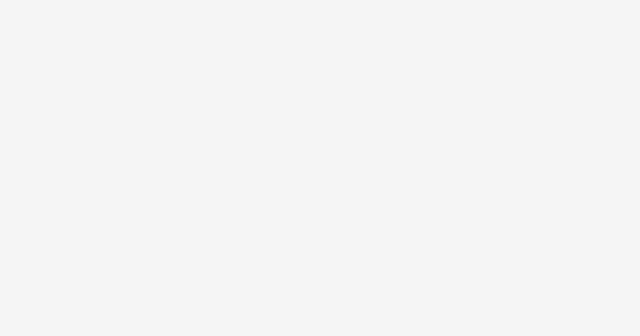
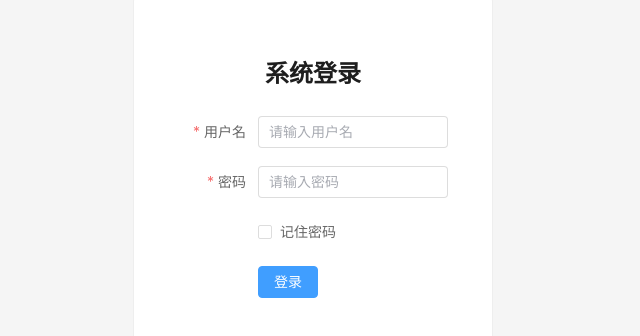
Before and after one commit to huarong290/vue3-vite-admin, a Vue app: page /login in a window 1280 px wide. Before the commit this address had no page. Shown: the part 224-560 px from the top of the page, without its empty margins (327-967 px from the left). Built offline with nearby package versions, Linux system fonts and the light colour scheme.

Commit message:
feat(header): 登录页面v1.0

```diff
--- a/src/components/layout/AppHeader.vue
+++ b/src/components/layout/AppHeader.vue
@@ -48,7 +48,7 @@
         <template #dropdown>
           <el-dropdown-menu>
             <el-dropdown-item>个人设置</el-dropdown-item>
-            <el-dropdown-item divided>退出登录</el-dropdown-item>
+            <el-dropdown-item divided @click="logout">退出登录</el-dropdown-item>
           </el-dropdown-menu>
         </template>
       </el-dropdown>
@@ -60,6 +60,8 @@
 import { useThemeStore } from '@/stores/modules/theme/theme.ts'
 import { ref } from 'vue'
 import { Expand, Fold, Close, FullScreen, Sunny, Moon } from '@element-plus/icons-vue'
+import {ElMessage} from "element-plus";
+import router from "@/router";
 
 defineProps<{ isCollapse: boolean }>()
 
@@ -82,6 +84,15 @@ function toggleFullscreen() {
     isFullscreen.value = false
   }
 }
+function logout() {
+  // 清理 token
+  localStorage.removeItem('token')
+  localStorage.removeItem('saved-username')
+  localStorage.removeItem('saved-password')
+
+  ElMessage.success('已退出登录')
+  router.push('/login')
+}
 </script>
 
 <style scoped lang="scss"></style>
--- a/src/components/layout/AppSideMenu.vue
+++ b/src/components/layout/AppSideMenu.vue
@@ -2,25 +2,35 @@
 
 <template>
   <transition name="sidebar-collapse">
-    <el-menu router :default-active="$route.path" :collapse="collapse" class="sidebar-menu">
-      <SideMenuItem v-for="route in menuRoutes" :key="route.name ?? route.path" :route="route" />
+    <el-menu router :default-active="$route.path" :collapse="collapse" class="sidebar-menu" unique-opened>
+      <!-- 遍历顶层路由，递归渲染 -->
+      <SideMenuItem v-for="route in menuRoutes" :key="route.name ?? route.path" :route="route" :collapse="collapse" />
     </el-menu>
   </transition>
 </template>
 
 <script setup lang="ts">
 import { computed } from 'vue'
-import { useRouter, type RouteRecordRaw } from 'vue-router'
+import {useRouter, type RouteRecordRaw, type RouteRecord} from 'vue-router'
 import SideMenuItem from './SideMenuItem.vue'
 
 defineProps<{ collapse: boolean }>()
 
 const router = useRouter()
+/**
+ * 获取 AppLayout 下的子路由作为菜单数据
+ * 过滤掉没有 meta.title 的路由
+ */
+const menuRoutes = computed<RouteRecordRaw[]>(() => {
+  const layoutRoute = router.options.routes.find(r => r.path === '/') as RouteRecord
+  const children = layoutRoute?.children ?? []
+  return children.filter(r => r.meta && r.meta.title)
+})
 
-const menuRoutes = computed<RouteRecordRaw[]>(() => {
-  const root = router.options.routes[0] as RouteRecordRaw
-  const children = root?.children ?? []
-  return children.filter((r) => r.meta && r.meta.title)
-})
+// const menuRoutes = computed<RouteRecordRaw[]>(() => {
+//   const root = router.options.routes[0] as RouteRecordRaw
+//   const children = root?.children ?? []
+//   return children.filter((r) => r.meta && r.meta.title)
+// })
 </script>
 <style scoped lang="scss"></style>
--- a/src/components/layout/SideMenuItem.vue
+++ b/src/components/layout/SideMenuItem.vue
@@ -1,25 +1,31 @@
 <!--src/components/layout/SideMenuItem.vue-->
 <template>
   <!-- 有子路由时递归渲染 -->
-  <el-sub-menu v-if="hasChildren" :index="routeKey()">
+  <el-sub-menu v-if="hasChildren" :index="routeIndex">
     <template #title>
-      <!--  图标加动画 -->
       <el-icon v-if="route.meta?.icon" class="menu-icon" :class="{ animate: collapse }">
         <component :is="route.meta.icon" />
       </el-icon>
       <span>{{ route.meta?.title }}</span>
     </template>
-    <SideMenuItem v-for="child in visibleChildren" :key="childKey(child)" :route="child" />
+
+    <!-- 子菜单递归 -->
+    <SideMenuItem
+        v-for="child in visibleChildren"
+        :key="childKey(child)"
+        :route="normalizeChildRoute(child)"
+        :collapse="collapse"
+    />
   </el-sub-menu>
 
   <!-- 普通菜单项 + tooltip -->
   <el-tooltip
-    v-else-if="!route.meta?.hiddenInMenu"
-    :content="route.meta?.title"
-    placement="right"
-    :disabled="!collapse"
+      v-else-if="!route.meta?.hiddenInMenu"
+      :content="route.meta?.title"
+      placement="right"
+      :disabled="!collapse"
   >
-    <el-menu-item :index="routeIndex()">
+    <el-menu-item :index="routeIndex">
       <el-icon v-if="route.meta?.icon" class="menu-icon" :class="{ animate: collapse }">
         <component :is="route.meta.icon" />
       </el-icon>
@@ -29,44 +35,47 @@
 </template>
 
 <script setup lang="ts">
-import { useRouter, type RouteRecordRaw } from 'vue-router'
+import { computed } from 'vue'
+import type { RouteRecordRaw } from 'vue-router'
 
 const props = defineProps<{ route: RouteRecordRaw; collapse?: boolean }>()
-const router = useRouter()
 
-// 是否有子路由
-const hasChildren = !!props.route.children && props.route.children.length > 0
+/* 是否有子路由 */
+const hasChildren = computed(() => props.route.children && props.route.children.length > 0)
 
-// 过滤掉 hiddenInMenu 的子路由
-const visibleChildren: RouteRecordRaw[] = ((props.route.children as RouteRecordRaw[]) || []).filter(
-  (c) => c.meta?.title && !c.meta?.hiddenInMenu
+/* 过滤掉 hiddenInMenu 的子路由 */
+const visibleChildren = computed(() =>
+    (props.route.children as RouteRecordRaw[] || []).filter(
+        c => c.meta?.title && !c.meta?.hiddenInMenu
+    )
 )
 
-// 子路由 key
+/* 子路由 key */
 function childKey(r: RouteRecordRaw) {
   return r.name ?? r.path
 }
 
-// 子菜单 index
-function routeKey() {
-  return props.route.name ?? props.route.path
-}
+/* 菜单项 index，保证是完整路径 */
+const routeIndex = computed(() => {
+  return props.route.path.startsWith('/')
+      ? props.route.path
+      : `/${props.route.path}`
+})
 
-// 菜单项 index，保证是完整路径
-function routeIndex() {
-  if (props.route.name) {
-    const loc = { name: props.route.name }
-    return router.resolve(loc).href.replace(router.options.history.base || '', '')
+/* 拼接父路径，保证子菜单能正确跳转 */
+function normalizeChildRoute(child: RouteRecordRaw): RouteRecordRaw {
+  return {
+    ...child,
+    path: child.path.startsWith('/')
+        ? child.path
+        : `${props.route.path}/${child.path}`
   }
-  return props.route.path
 }
 </script>
 
 <style scoped lang="scss">
 .menu-icon {
-  transition:
-    transform 0.3s ease,
-    color 0.3s ease;
+  transition: transform 0.3s ease, color 0.3s ease;
 }
 
 .menu-icon.animate {
--- a/src/router/index.ts
+++ b/src/router/index.ts
@@ -5,12 +5,18 @@ import demoRoutes from './modules/demo' // ✅ 引入 demo 模块
 import systemRoutes from './modules/system'
 
 const routes = [
+    {
+        path: '/login',
+        name: 'Login',
+        component: () => import('@/views/login/LoginPage.vue') // 登录页面
+    },
   {
     path: '/',
     component: AppLayout,
+    redirect: '/demo/home', // ✅ 默认跳转到首页演示
     children: [
-      demoRoutes, // ✅ 演示模块
-      systemRoutes // 系统管理模块
+        { ...demoRoutes }, // ✅ 演示模块
+        { ...systemRoutes }// 系统管理模块
     ]
   }
 ]
@@ -19,5 +25,16 @@ const router = createRouter({
   history: createWebHistory(),
   routes
 })
+// 路由守卫：没有 token 时只能访问 /login
+router.beforeEach((to, _from, next) => {
+    const token = localStorage.getItem('token')
 
+    if (!token && to.path !== '/login') {
+        next('/login')
+    } else if (token && to.path === '/login') {
+        next('/') // 已登录访问登录页时跳首页
+    } else {
+        next()
+    }
+})
 export default router
--- /dev/null
+++ b/src/views/login/LoginPage.vue
@@ -0,0 +1,135 @@
+<template>
+  <div class="login-container">
+    <el-card class="card login-card">
+      <h2 class="card-title login-title">系统登录</h2>
+
+      <el-form
+          ref="loginFormRef"
+          :model="loginForm"
+          :rules="rules"
+          label-width="80px"
+          class="login-form"
+      >
+        <!-- 用户名 -->
+        <el-form-item label="用户名" prop="username">
+          <el-input v-model="loginForm.username" placeholder="请输入用户名" />
+        </el-form-item>
+
+        <!-- 密码 -->
+        <el-form-item label="密码" prop="password">
+          <el-input
+              v-model="loginForm.password"
+              type="password"
+              placeholder="请输入密码"
+              show-password
+          />
+        </el-form-item>
+
+        <!-- 记住密码 -->
+        <el-form-item>
+          <el-checkbox v-model="loginForm.remember">记住密码</el-checkbox>
+        </el-form-item>
+
+        <!-- 登录按钮 -->
+        <el-form-item>
+          <el-button type="primary" @click="handleLogin" :loading="loading">
+            登录
+          </el-button>
+        </el-form-item>
+      </el-form>
+    </el-card>
+  </div>
+</template>
+
+<script setup lang="ts">
+import { ref, onMounted } from 'vue'
+import { useRouter } from 'vue-router'
+import { ElMessage } from 'element-plus'
+
+const router = useRouter()
+
+// 表单数据
+const loginForm = ref({
+  username: '',
+  password: '',
+  remember: false
+})
+
+// 表单校验规则
+const rules = {
+  username: [{ required: true, message: '请输入用户名', trigger: 'blur' }],
+  password: [{ required: true, message: '请输入密码', trigger: 'blur' }]
+}
+
+const loginFormRef = ref()
+const loading = ref(false)
+
+// 页面加载时，检查是否有保存的账号信息
+onMounted(() => {
+  const savedUser = localStorage.getItem('saved-username')
+  const savedPass = localStorage.getItem('saved-password')
+  if (savedUser && savedPass) {
+    loginForm.value.username = savedUser
+    loginForm.value.password = savedPass
+    loginForm.value.remember = true
+  }
+})
+
+// 登录逻辑
+function handleLogin() {
+  loginFormRef.value.validate((valid: boolean) => {
+    if (!valid) return
+
+    loading.value = true
+    setTimeout(() => {
+      loading.value = false
+
+      // 模拟校验成功
+      if (loginForm.value.username === 'admin' && loginForm.value.password === '123456') {
+        // 保存 token
+        localStorage.setItem('token', 'mock-token')
+
+        // 如果勾选了记住密码，就保存账号信息
+        if (loginForm.value.remember) {
+          localStorage.setItem('saved-username', loginForm.value.username)
+          localStorage.setItem('saved-password', loginForm.value.password)
+        } else {
+          localStorage.removeItem('saved-username')
+          localStorage.removeItem('saved-password')
+        }
+
+        ElMessage.success('登录成功')
+        router.push('/') // 跳转到首页
+      } else {
+        ElMessage.error('用户名或密码错误')
+      }
+    }, 1000)
+  })
+}
+</script>
+
+<style scoped lang="scss">
+.login-container {
+  display: flex;
+  justify-content: center;
+  align-items: center;
+  height: 100vh;
+  background: var(--color-bg-body);
+}
+
+.login-card {
+  width: 360px;
+  padding: var(--spacing-6);
+  box-shadow: var(--shadow-md);
+}
+
+.login-title {
+  text-align: center;
+  margin-bottom: var(--spacing-6);
+  color: var(--color-text-primary);
+}
+
+.login-form {
+  margin-top: var(--spacing-4);
+}
+</style>
```
